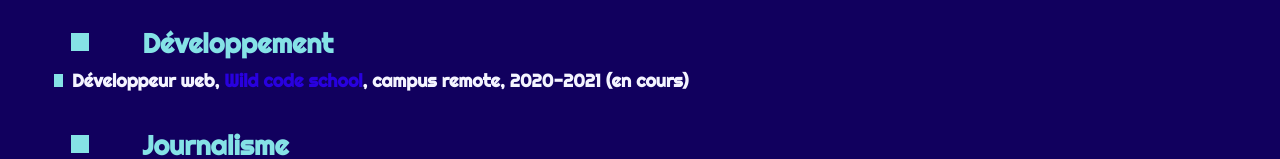
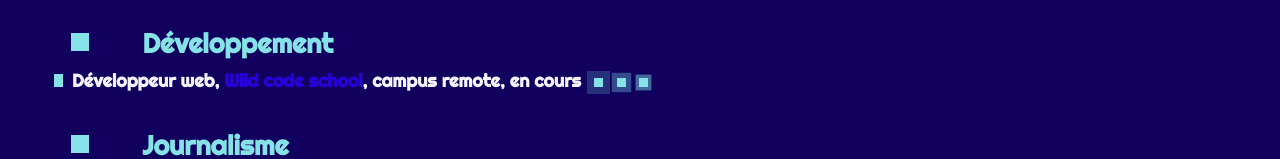
Before and after one commit to e-floran/onlinecv, a React (Create React App) app: page /education in a window 1280 px wide. Shown: the part 164-323 px from the top of the page. Built offline with nearby package versions, Linux system fonts and the light colour scheme.

Commit message:
finished pre-v1

```diff
--- a/src/components/Social.jsx
+++ b/src/components/Social.jsx
@@ -26,7 +26,7 @@ function Social(){
                 : "/files/linkedin_whitish.png"
                 } alt="Linkedin" className="socialIcons" id="linkedin" onMouseOver={handleHover} onMouseOut={handleLeave}></img>
             </a>
-            <a href="https://www.linkedin.com/in/floran-eiclies-090baa6a/" id="githubLink">
+            <a href="https://github.com/e-floran" id="githubLink">
                 <img src={
                 hoveredGithub
                 ? "/files/github_lightBlue.png"
--- a/src/components/education/WebDev.jsx
+++ b/src/components/education/WebDev.jsx
@@ -9,8 +9,8 @@ function WebDev(){
                 </div>
                 <h3>Développement</h3>
             </article>
-            <article className="course">
-                <h5 className="courseTitle"><span className="courseDot"/>Développeur web, <a href="https://www.wildcodeschool.com/fr-FR/formations/developpeur-web">Wild code school</a>, campus remote, 2020-2021 (en cours)</h5>
+            <article className="course inProgress">
+                <h5 className="courseTitle"><span className="courseDot"/>Développeur web, <a href="https://www.wildcodeschool.com/fr-FR/formations/developpeur-web">Wild code school</a>, campus remote, en cours<span><span className="miniPulsar" style={{animation: `pulsed 2s linear 0.5s infinite`}}/><span className="miniPulsar" style={{animation: `pulsed 2s linear 0.75s infinite`}}/><span className="miniPulsar" style={{animation: `pulsed 2s linear 1s infinite`}}/></span></h5>
             </article>
         </section>
     )
--- a/src/components/skills/Skill.jsx
+++ b/src/components/skills/Skill.jsx
@@ -4,7 +4,7 @@ function Skill(props){
     const levels=[];
     for (let i=0;i<level;i++) {
         let j=i/2;
-        levels.push(<div key={i} className="skillPoint" style={{animation: `coloring 20s linear ${j}s infinite`}}/>);
+        levels.push(<div key={i} className="skillPoint" style={{animation: `coloring 300s linear ${j}s infinite`}}/>);
     };
     if (levels.length<12){
         for (let i=levels.length;i<12;i++){
--- a/src/pages/Skills.jsx
+++ b/src/pages/Skills.jsx
@@ -9,6 +9,7 @@ function Skills(){
     return(
         <div className="pageContainer">
             <p className="pageIntro">Le métier de développeur fait appel à de nombreuses compétences, qu'elles soient techniques ou pas. J'ai à coeur de rester polyvalent, pour pouvoir m'adapter aux missions que me confie mon employeur.</p>
+            <p className="pageIntro">Évidemment, cette page est une "photographie" à l'instant t, je me forme en permanence pour élargir mes compétences.</p>
             <Langages />
             <Frameworks />
             <SoftSkills />
--- a/src/style/education.css
+++ b/src/style/education.css
@@ -1,6 +1,6 @@
 h5 {
   font-size: 1rem;
-  padding: 0 2rem;
+  padding: 0 0 0 2rem;
 }
 
 .course {
@@ -24,3 +24,7 @@ h5 {
 .courseTitle a:hover {
   color: var(--lightBlue);
 }
+.inProgress {
+  display: grid;
+  grid-template-columns: auto auto !important;
+}
--- a/src/style/header.css
+++ b/src/style/header.css
@@ -84,12 +84,14 @@ header {
 }
 @media only screen and (min-width: 801px) {
   .headerButton {
+    min-width: 280px;
     padding: 0.46rem 1rem;
   }
   .headerList {
     width: 50%;
+    min-width: 280px;
   }
   .headerList li a {
-    padding: 0.5rem 8rem 0.5rem 0;
+    padding: 0.5rem 6.75rem 0.5rem 0;
   }
 }
--- a/src/style/home.css
+++ b/src/style/home.css
@@ -65,13 +65,22 @@ p:nth-of-type(odd) {
   justify-content: center;
   align-items: flex-start;
 }
-.pulsar {
+.pulsar,
+.miniPulsar {
   background: var(--lightBlue);
   box-shadow: 0 0 0 0 rgba(123, 226, 230, 1);
+}
+.pulsar {
   height: 1rem !important;
   width: 1rem !important;
   margin-top: 0.4rem;
   animation: pulsed 2s infinite;
+}
+.miniPulsar {
+  display: inline-block;
+  height: 0.5rem !important;
+  width: 0.5rem !important;
+  margin-left: 0.75rem;
 }
 
 @keyframes pulsed {
--- a/src/style/skills.css
+++ b/src/style/skills.css
@@ -25,7 +25,7 @@
   grid-gap: 0;
 }
 .skillPoint {
-  background: var(--lightBlue);
+  background: var(--darkBlue);
   height: 0.5rem !important;
   width: 1rem !important;
   margin-top: 0.4rem;
@@ -36,7 +36,7 @@
     background: var(--darkBlue);
   }
 
-  20% {
+  1% {
     background: var(--lightBlue);
   }
 
@@ -50,8 +50,3 @@
   width: 1rem !important;
   margin-top: 0.4rem;
 }
-/* @media only screen and (min-width: 801px) {
-  .pointsContainer{
-    max-width
-  }
-} */
```
